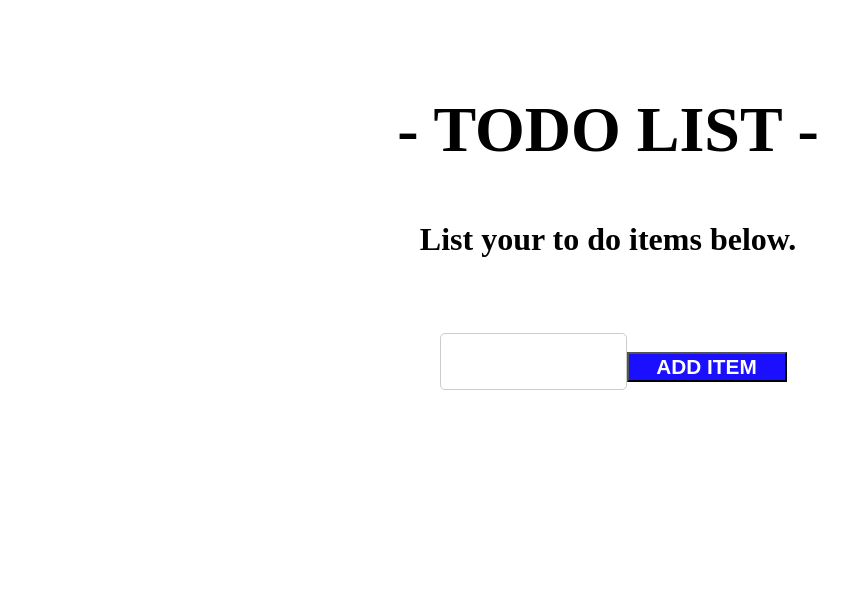
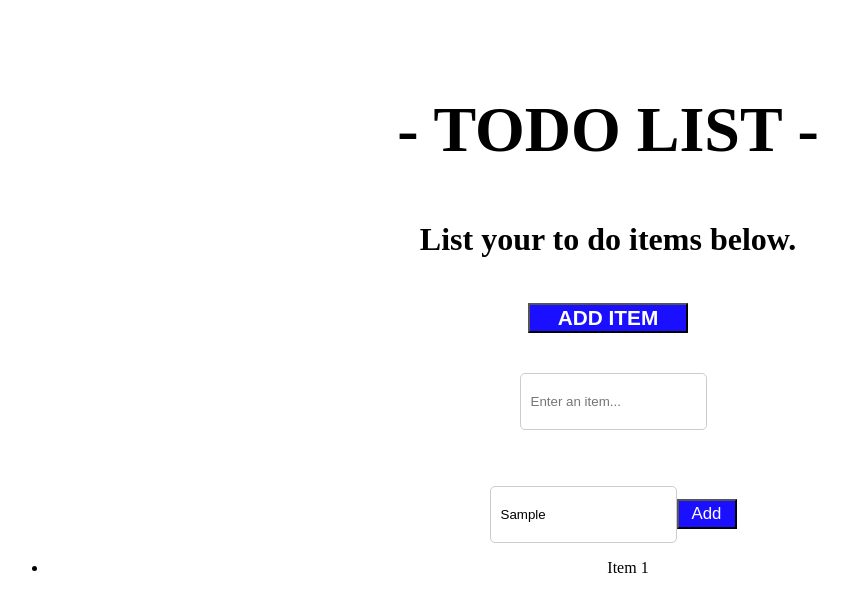
Before and after one commit to nxstynate/todo-app, a React (Vite) app: page / in a window 1280 px wide. Both pictures are taken after typing "Sample" into the empty fields and a click on the button "ADD ITEM". Shown: the top 612 px of the page, without its empty margins (32-880 px from the left). Built offline with nearby package versions, Linux system fonts and the light colour scheme; the HTML template or start-up script is replaced by a standard one.

Commit message:
got the input working with OnEnter but need to fix adding text to input field

```diff
--- a/src/App.tsx
+++ b/src/App.tsx
@@ -1,4 +1,5 @@
 import "./App.css";
+import TodoList from "./components/InputBoxT";
 import InputBoxTest from "./components/InputBoxTest";
 import Item from "./components/Item";
 import ListItem from "./components/ListItem";
@@ -9,6 +10,8 @@ export default function App() {
     <>
       <Title />
       <InputBoxTest />
+      {/* <ListItem /> */}
+      <TodoList />
     </>
   );
 }
--- /dev/null
+++ b/src/components/InputBoxT.tsx
@@ -0,0 +1,42 @@
+import { useState } from "react";
+
+function createInitialTodos() {
+  const initialTodos = [];
+  for (let i = 0; i < 1; i++) {
+    initialTodos.push({
+      id: i,
+      text: "Item " + (i + 1),
+    });
+  }
+  return initialTodos;
+}
+
+export default function TodoList() {
+  const [todos, setTodos] = useState(createInitialTodos);
+  const [text, setText] = useState("");
+
+  return (
+    <>
+      <input value={text} onChange={e => setText(e.target.value)} />
+      <button
+        onClick={() => {
+          setText("");
+          setTodos([
+            {
+              id: todos.length,
+              text: text,
+            },
+            ...todos,
+          ]);
+        }}
+      >
+        Add
+      </button>
+      <ul>
+        {todos.map(item => (
+          <li key={item.id}>{item.text}</li>
+        ))}
+      </ul>
+    </>
+  );
+}
--- a/src/components/InputBoxTest.tsx
+++ b/src/components/InputBoxTest.tsx
@@ -1,10 +1,4 @@
 import {
-  Accordion,
-  AccordionButton,
-  AccordionIcon,
-  AccordionItem,
-  AccordionPanel,
-  Box,
   Button,
   Input,
   ListItem,
@@ -30,51 +24,48 @@ export default function InputBoxTest() {
   const [text, setText] = useState("");
   const { isOpen, onToggle } = useDisclosure();
 
+  const handleClick = (event: React.KeyboardEvent<HTMLInputElement>) => {
+    setText(event.currentTarget.value);
+    if (event.key === "Enter") {
+      setTodos([
+        {
+          id: todos.length,
+          text: text,
+        },
+        ...todos,
+      ]);
+      setText("");
+    }
+  };
+
   return (
     <>
-      <Input value={text} onChange={e => setText(e.target.value)}></Input>
       <Button
         fontSize="1.3rem"
         fontWeight="bold"
         width="10rem"
         colorScheme="blue"
-        onClick={() => {
-          setText("");
-          setTodos([
-            {
-              id: todos.length,
-              text: text,
-            },
-            ...todos,
-          ]);
-        }}
+        onClick={onToggle}
       >
         ADD ITEM
       </Button>
-      <UnorderedList onClick={onToggle}>
+      <ScaleFade initialScale={0.9} in={isOpen}>
+        <Input
+          variant="filled"
+          size="lg"
+          focusBorderColor="lime"
+          placeholder="Enter an item..."
+          value={text}
+          onKeyDown={handleClick}
+        ></Input>
         <ScaleFade initialScale={0.9} in={isOpen}>
-          <Accordion allowMultiple>
-            <AccordionItem>
-              <h2>
-                <AccordionButton _expanded={{ bg: "orange", color: "white" }}>
-                  <Box as="span" flex="1" textAlign="left">
-                    {todos.map(item => (
-                      <ListItem key={item.id}>{item.text}</ListItem>
-                    ))}
-                  </Box>
-                  <AccordionIcon />
-                </AccordionButton>
-              </h2>
-              <AccordionPanel pb={4}>
-                Lorem ipsum dolor sit amet, consectetur adipiscing elit, sed do
-                eiusmod tempor incididunt ut labore et dolore magna aliqua. Ut
-                enim ad minim veniam, quis nostrud exercitation ullamco laboris
-                nisi ut aliquip ex ea commodo consequat.
-              </AccordionPanel>
-            </AccordionItem>
-          </Accordion>
+          <UnorderedList>
+            {todos.map(item => (
+              <ListItem key={item.id}>{item.text}</ListItem>
+            ))}
+          </UnorderedList>
         </ScaleFade>
-      </UnorderedList>
+      </ScaleFade>
     </>
   );
 }
```
